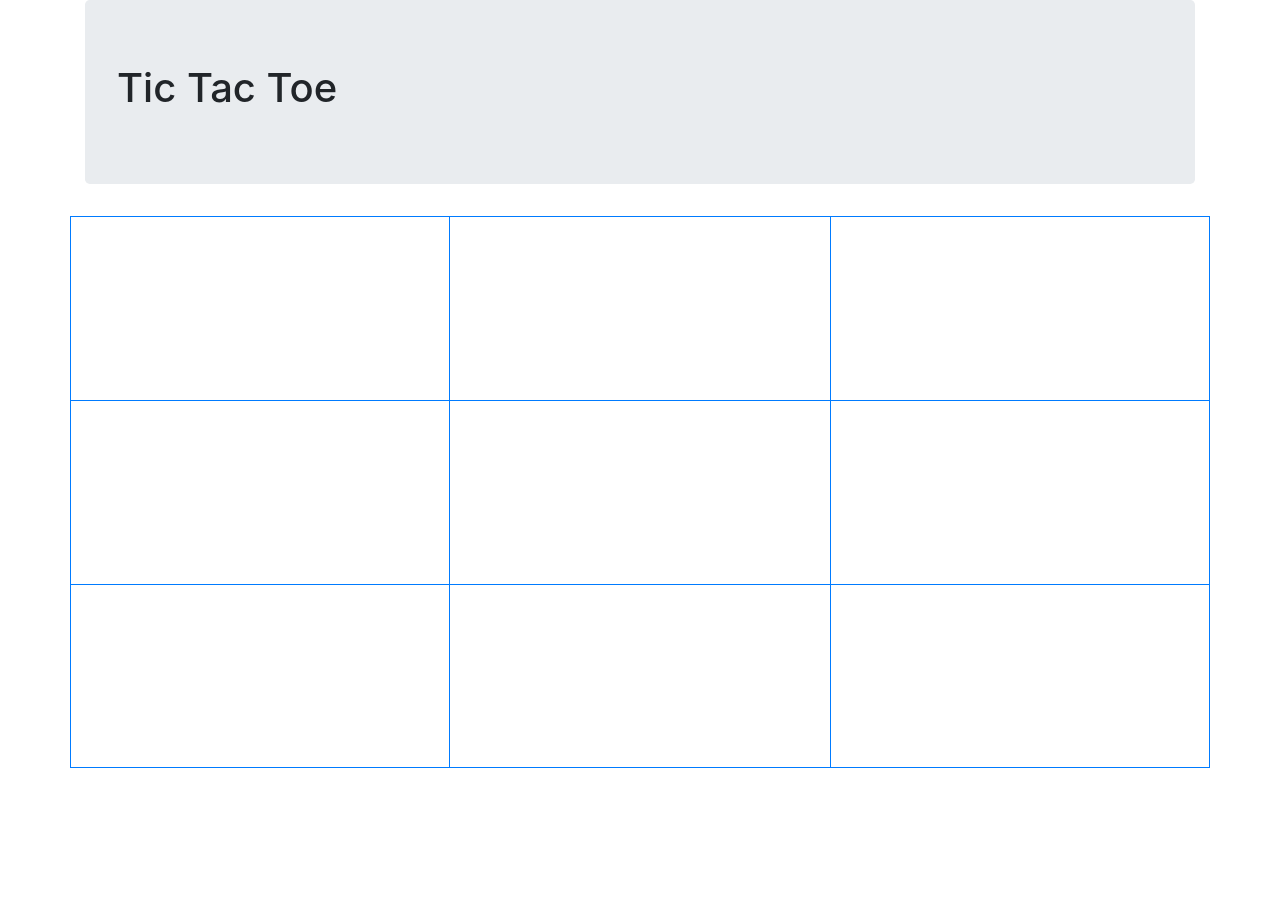
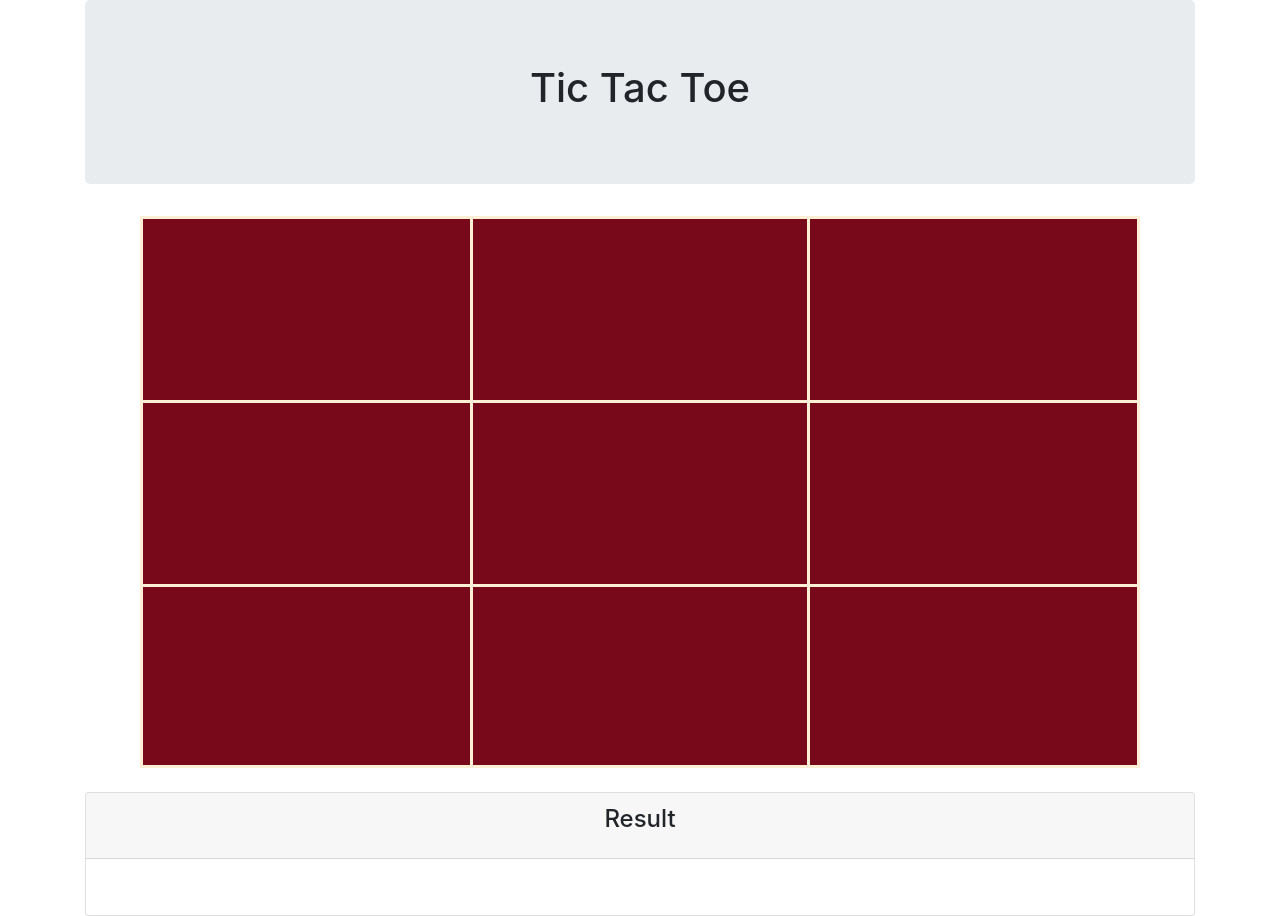
Before and after one commit to sn31/tic-tac-toe-game, a plain HTML site: page index.html in a window 1280 px wide. Before the commit the page ends 800 px from the top, so only its background shows below. Drawn offline with Linux system fonts and the light colour scheme.

Commit message:
add styling to the game board

```diff
--- a/css/styles.css
+++ b/css/styles.css
@@ -2,4 +2,16 @@
   height: 23vh;
   text-align: center;
   font-size: 130px;
+  border: 3px solid papayawhip;
+  background-color: rgb(119, 9, 27);
+  color: papayawhip;
 }
+.row {
+  width: 1000px;
+  margin-left: auto;
+  margin-right: auto;
+}
+
+ body {
+   text-align: center;
+ }
--- a/index.html
+++ b/index.html
@@ -1,5 +1,6 @@
 <!DOCTYPE html>
 <html>
+
 <head>
   <meta charset="utf-8">
   <link href="css/bootstrap.css" rel="stylesheet" type="text/css" />
@@ -8,44 +9,48 @@
   <script src="js/scripts.js"></script>
   <title>Tic Tac Toe</title>
 </head>
+
 <body>
   <div class="container">
     <div class="jumbotron">
       <h1>Tic Tac Toe</h1>
     </div>
     <div class="row">
-        <div id="R0C0"class="col-md-4 border border-primary border-bottom-0">
+      <div id="R0C0" class="col-md-4 border-bottom-0">
       </div>
-        <div id="R0C1"class="col-md-4 border border-primary border-bottom-0 border-left-0 border-right-0">
+      <div id="R0C1" class="col-md-4 border-bottom-0 border-left-0 border-right-0">
       </div>
-        <div id="R0C2"class="col-md-4 border border-primary border-bottom-0">
-
+      <div id="R0C2" class="col-md-4 border-bottom-0">
       </div>
     </div>
     <div class="row">
-        <div id="R1C0"class="col-md-4 border border-primary border-bottom-0">
-
+      <div id="R1C0" class="col-md-4 border-bottom-0">
       </div>
-        <div id="R1C1"class="col-md-4 border border-primary border-bottom-0 border-left-0 border-right-0">
-
+      <div id="R1C1" class="col-md-4 border-bottom-0 border-left-0 border-right-0">
       </div>
-        <div id="R1C2"class="col-md-4 border border-primary border-bottom-0">
-
+      <div id="R1C2" class="col-md-4 border-bottom-0">
       </div>
     </div>
     <div class="row">
-        <div id="R2C0"class="col-md-4 border border-primary">
-
+      <div id="R2C0" class="col-md-4">
       </div>
-        <div id="R2C1"class="col-md-4 border border-primary border-left-0 border-right-0">
-
+      <div id="R2C1" class="col-md-4 border-left-0 border-right-0">
       </div>
-        <div id="R2C2"class="col-md-4 border border-primary">
-
+      <div id="R2C2" class="col-md-4">
+      </div>
+    </div>
+    <br>
+    <div class="card">
+      <div class="card-header">
+        <h4 class="card-title">Result</h4>
+      </div>
+      <div class="card-body">
+        <ul id="result"></ul>
       </div>
     </div>
   </div>
   </div>
   </div>
 </body>
+
 </html>
--- a/js/scripts.js
+++ b/js/scripts.js
@@ -83,7 +83,7 @@ Board.prototype.checkDrawCondition = function () {
     }
   }
   if (j === 3) {
-    alert("It's a draw!");
+    $("#result").append("It's a draw!")
     $(".col-md-4").empty();
     this.resetBoard();
   }
@@ -108,11 +108,9 @@ $(document).ready(function () {
     newBoard.currentBoard[coordinatePair[0]][coordinatePair[1]] = $("#" + event.target.id).text();
     newBoard.checkDrawCondition();
     if (newBoard.checkWinCondition()) {
-      alert("Player " + Object.keys(players)[currentId] + " is the winner!");
+     $("#result").append("Player " + Object.keys(players)[currentId] + " won!</br>");
       $(".col-md-4").empty();
       newBoard.resetBoard();
     }
-
   })
-
 });
```
Lines whose indentation alone changed are shown as unchanged.
